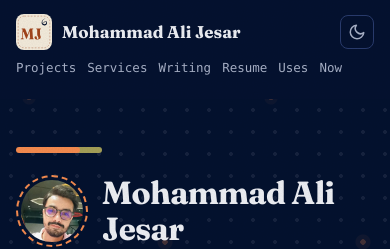
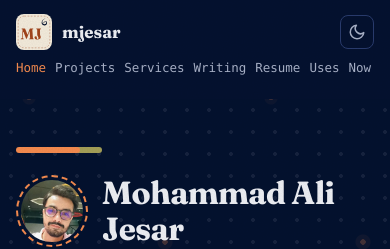
Before and after one commit to mjesar/mjesar.github.io, a Jekyll site: the page built from index.html, in a window 390 px wide. Shown: the top 249 px of the page. Built offline with Jekyll 4.4.1, drawn with Linux system fonts in a browser that asks for light colours.

Commit message:
show the handle in the home top bar and add a home link

```diff
--- a/_includes/header.html
+++ b/_includes/header.html
@@ -2,10 +2,12 @@
   <div class="wrap">
     <a class="brand" href="/" aria-label="Mohammad Ali Jesar, home">
       <img src="/assets/img/logo.svg" width="36" height="36" alt="" aria-hidden="true">
-      <span>Mohammad Ali Jesar</span>
+      {%- comment -%} On the homepage the full name is the big heading right below, so the bar shows the handle instead. {%- endcomment -%}
+      <span>{% if page.url == "/" %}mjesar{% else %}Mohammad Ali Jesar{% endif %}</span>
     </a>
     <nav aria-label="Main">
       <ul class="nav">
+        <li><a href="/"{% if page.url == "/" %} aria-current="page"{% endif %}>Home</a></li>
         {%- assign nav = "Projects:/projects/,Services:/services/,Writing:/writing/,Resume:/resume/,Uses:/uses/,Now:/now/" | split: "," -%}
         {%- for item in nav -%}
         {%- assign parts = item | split: ":" -%}
--- a/assets/css/style.css
+++ b/assets/css/style.css
@@ -399,9 +399,12 @@ main section + section { padding-top: 14px; }
   .glance { display: none; }
 }
 
-/* Phone menu: keep all six links on one line (the mono font is wide) */
+/* Phone menu: keep all seven links on one line (the mono font is wide) */
 @media (max-width: 600px) {
-  .nav { flex-wrap: nowrap; gap: 0 11px; font-size: 12.5px; letter-spacing: 0; }
+  .nav { flex-wrap: nowrap; gap: 0 9px; font-size: 12.5px; letter-spacing: 0; }
+}
+@media (max-width: 380px) {
+  .nav { gap: 0 6px; font-size: 11.5px; }
 }
 @media (max-width: 360px) {
   .site-header nav { overflow-x: auto; }
```
